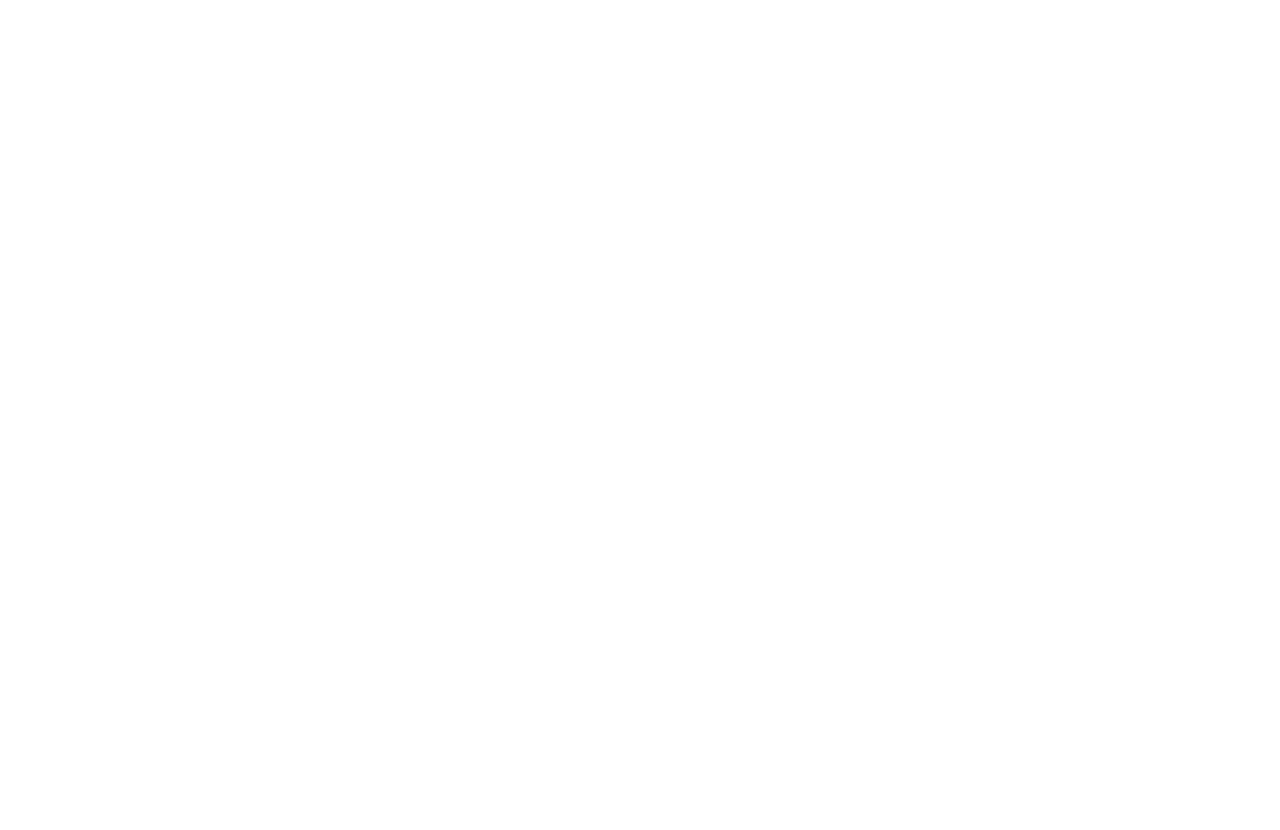
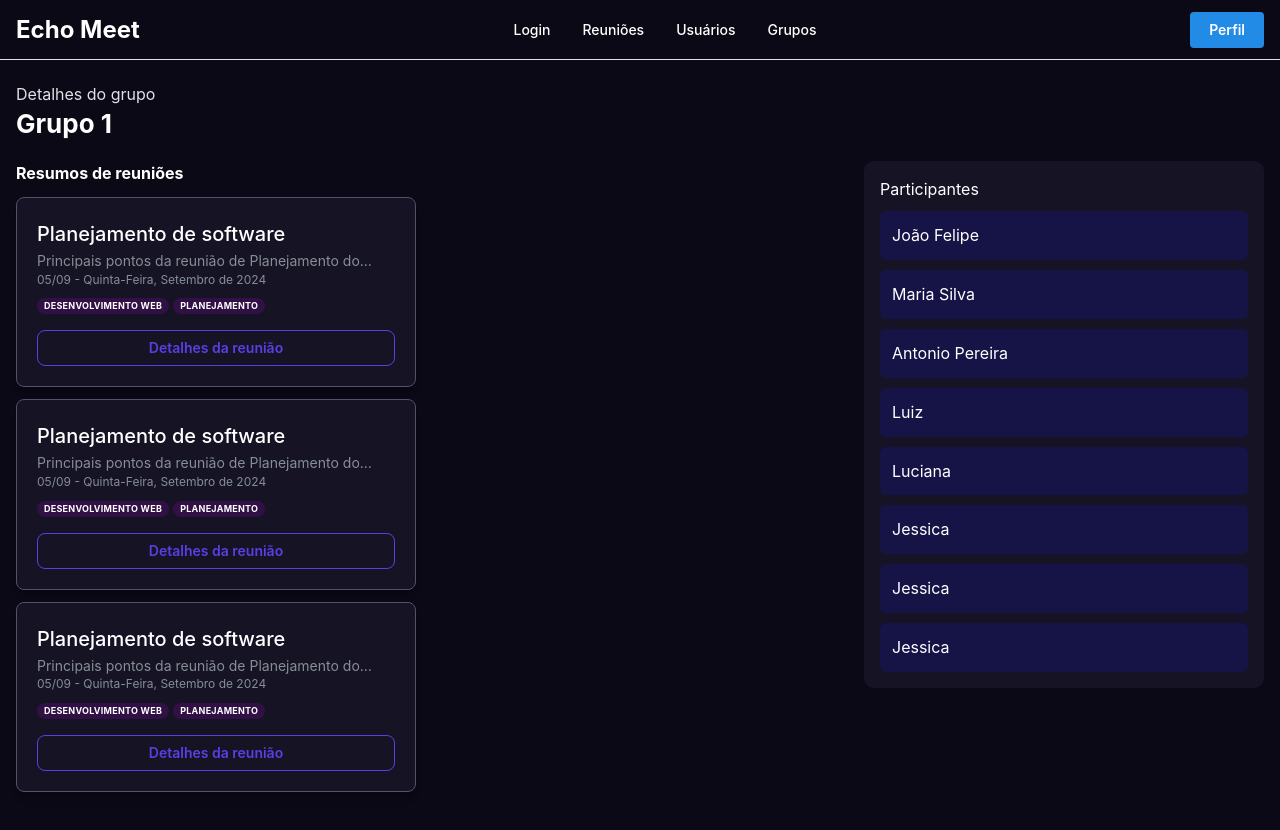
Before and after one commit to gabriel-teotonio/echo-meet-frontend, a React (Vite) app: page /grupos/1 in a window 1280 px wide. Before the commit this address had no page. Shown: the top 830 px of the page. Before the commit the page ends 800 px from the top, so only its background shows below. Built offline with nearby package versions, Linux system fonts and the light colour scheme.

Commit message:
add tela de detalhes do grupo

```diff
--- a/src/App.tsx
+++ b/src/App.tsx
@@ -8,6 +8,7 @@
 import { Summary } from './pages/Summary/Summary'
 import { Reunioes } from './pages/Reunioes/Reunioes'
 import { Grupos } from './pages/Grupos/Grupos'
+import { GrupoDetail } from './pages/GrupoDetail/GrupoDetail'
 
 function App() {
 
@@ -20,6 +21,7 @@
           <Route path='/summary' element={<Summary />}/>
           <Route path='/reunioes' element={<Reunioes />} />
           <Route path='/grupos' element={<Grupos />} />
+          <Route path='/grupos/:id' element={<GrupoDetail />} />
         </Route>
       <Route index path='/login' element={<Login />}/>
       <Route index path='/register' element={<Register />}/>
--- /dev/null
+++ b/src/pages/GrupoDetail/GrupoDetail.tsx
@@ -0,0 +1,59 @@
+import { Flex, Text, Title } from "@mantine/core";
+import { useParams } from "react-router-dom";
+import { CardSummary } from "../../components/CardSummary/CardSummary";
+import classes from './GruposDetail.module.css'
+
+const participantes = [
+    'João Felipe',
+    'Maria Silva',
+    'Antonio Pereira',
+     'Luiz',
+    'Luciana',
+    'Jessica',
+    'Jessica',
+    'Jessica',
+]
+
+export function GrupoDetail() {
+    const { id } = useParams();
+
+    return (
+        <>
+         <Text c="gray.3">Detalhes do grupo</Text>
+        <Title fz={'h2'}>Grupo {id}</Title>
+
+            <Flex //container
+            justify={'space-between'}
+            h={'100%'}
+            >
+              {/* lista de resumos */}
+              <Flex gap={'sm'} mt={"lg"} direction={'column'}>
+                <Text fw={'bold'}>Resumos de reuniões</Text>
+                <CardSummary />
+                <CardSummary />
+                <CardSummary />
+            </Flex>
+
+            <Flex
+            className={classes.participantes}
+            bg={'#161324'} w={'400px'} mt={"lg"} direction={'column'}
+            style={{borderRadius: '10px'}}
+            p={'md'} gap={'xs'} h={'fit-content'} mih={'400px'} mah={'800px'}
+            >
+                <Text>Participantes</Text>
+                {participantes.map(participante => (
+                    <Flex
+                    key={participante}
+                    style={{borderRadius: '6px'}}
+                    bg={'#161346'} p={'sm'} gap={'sm'} direction={'row'}
+                    >
+                        <Text>{participante}</Text>
+                    </Flex>
+                ))}
+            </Flex>
+
+
+        </Flex>
+        </>
+    )
+}
--- /dev/null
+++ b/src/pages/GrupoDetail/GruposDetail.module.css
@@ -0,0 +1,3 @@
+.participantes {
+    overflow: scroll;
+}
--- /dev/null
+++ b/src/pages/Grupos/Grupos.module.css
@@ -0,0 +1,8 @@
+
+.grupoItem{
+    transition: all .2s ease-in-out;
+    &:hover{
+        transform: translateY(-3px);
+        cursor: pointer;
+    }
+}
--- a/src/pages/Grupos/Grupos.tsx
+++ b/src/pages/Grupos/Grupos.tsx
@@ -2,6 +2,8 @@
 import { useDisclosure } from "@mantine/hooks";
 import { IconEdit, IconTrash, IconUsersGroup } from "@tabler/icons-react";
 import { useState } from "react";
+import { useNavigate } from "react-router-dom";
+import classes from "./Grupos.module.css";
 
 interface IGrupo {
     id: number;
@@ -26,9 +28,9 @@
 export function Grupos() {
     const [grupos, setGrupos] = useState<IGrupo[]>(gruposEl);
     const [opened, { open, close }] = useDisclosure(false);
-    const [selectedGrupo, setSelectedGrupo] = useState<IGrupo | null>(null); // Estado para armazenar o usuário selecionado
-    const [isEditMode, setIsEditMode] = useState(false); // Estado para controlar o modo de edição
-
+    const [selectedGrupo, setSelectedGrupo] = useState<IGrupo | null>(null);
+    const [isEditMode, setIsEditMode] = useState(false);
+    const navigate = useNavigate()
 
     const handleEdit = (grupo: IGrupo) => {
         setSelectedGrupo(grupo);
@@ -37,14 +39,14 @@
     };
 
     const handleCreate = () => {
-        setSelectedGrupo(null); // Limpa o usuário selecionado ao criar um novo
+        setSelectedGrupo(null);
       setIsEditMode(false);
       open();
     };
 
-    const handleDeleteUser = (userId: number) => {
+    const handleDeleteUser = (id: number) => {
       if(confirm('Excluir Usuário?')) {
-        const newElements = grupos.filter((element) => element.id !== userId);
+        const newElements = grupos.filter((element) => element.id !== id);
         setGrupos(newElements);
       }
     }
@@ -61,26 +63,37 @@
             value={selectedGrupo ? selectedGrupo.nome : ''}
             />
         </Flex>
-        <Button fullWidth mt={'md'} type="submit" onClick={() => isEditMode ? handleEdit(selectedGrupo) : handleCreate()}>Salvar</Button>
+        <Button fullWidth mt={'md'} type="submit" onClick={() => isEditMode && selectedGrupo ? handleEdit(selectedGrupo) : handleCreate()}>Salvar</Button>
       </Modal>
         <Flex justify="space-between" align={'center'}>
-            <Title order={3}>Usuários</Title>
+            <Title order={3}>Grupos</Title>
             <Button onClick={handleCreate}>Criar novo Usuário</Button>
         </Flex>
 
         {
-            gruposEl.map(grupo => (
+            grupos.map(grupo => (
                 <Flex
+                className={classes.grupoItem}
                  w={'300px'} bg={'#161324'} p={'md'}
                  style={{borderRadius: '6px'}}
                  justify={'space-between'} key={grupo.id} mt={'sm'}
+                 onClick={() => navigate(`/grupos/${grupo.id}`)}
                  >
                     <Text>{grupo.nome}</Text>
                     <Group>
-                        <ActionIcon  onClick={() => handleEdit(grupo)}>
+                        <ActionIcon onClick={(e) =>{
+                             e.stopPropagation()
+                            handleEdit(grupo)}
+                        }
+                        >
                             <IconEdit />
                         </ActionIcon>
-                        <ActionIcon>
+                        <ActionIcon
+                        color="red"
+                        onClick={(e) => {
+                            e.stopPropagation();
+                            handleDeleteUser(grupo.id)}}
+                            >
                             <IconTrash />
                         </ActionIcon>
                     </Group>
```
